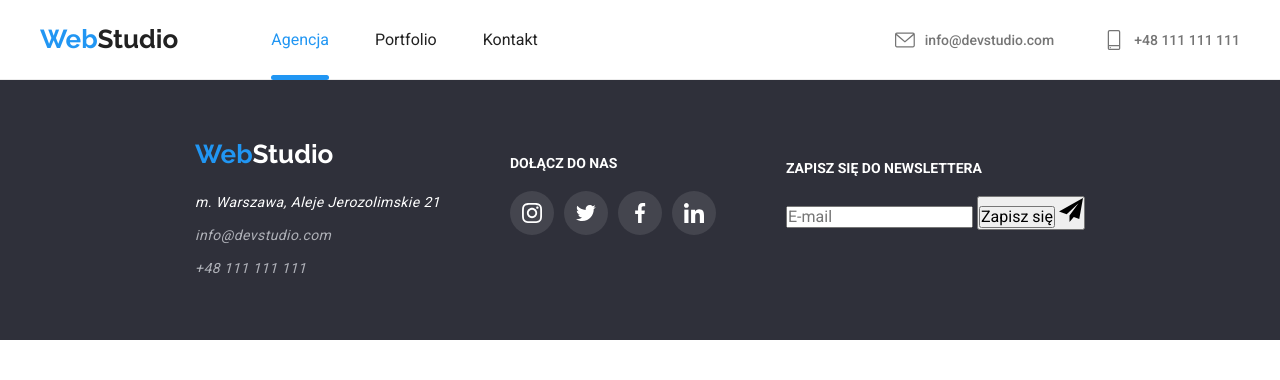
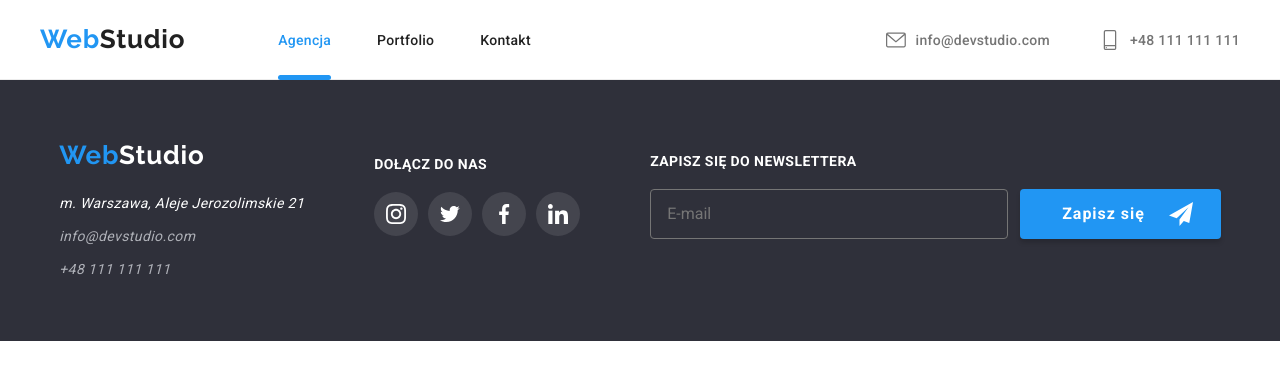
Before and after one commit to MartynLazarewicz/goit-markup-hw-07, a website: page index.html in a window 1280 px wide. Drawn offline with nearby package versions, Linux system fonts and the light colour scheme.

Commit message:
Finished refactoring footer and header component

```diff
--- a/index.html
+++ b/index.html
@@ -116,10 +116,18 @@
           </li>
           <li class="footer__item">
             <h4 class="footer__title">Zapisz się do newslettera</h4>
-            <form class="newsletter" action="" method="post">
-              <input type="email" name="email" id="email" required placeholder="E-mail" aria-label="email" />
-              <button class="newsletter__btn">
-                <input class="newsletter__btn--input" type="submit" value="Zapisz się" />
+            <form class="newsletter flex flex--ai-c flex--jc-c" action="" method="post">
+              <input
+                class="newsletter__input"
+                type="email"
+                name="email"
+                id="email"
+                required
+                placeholder="E-mail"
+                aria-label="email"
+              />
+              <button class="newsletter__btn flex flex--ai-c flex--jc-c">
+                <input class="newsletter__btn--submit" type="submit" value="Zapisz się" />
                 <svg width="24" height="24">
                   <use href="images/sprite.svg#send"></use>
                 </svg>
--- a/sass/_globals.scss
+++ b/sass/_globals.scss
@@ -13,7 +13,6 @@ body {
   font-weight: get-font-weight('standard');
   font-family: get-font-family('roboto'), sans-serif;
   color: get-color('primary');
-  //   background-color: get-color('primary', 0.5);
 }
 
 .container {
@@ -45,28 +44,28 @@ button {
 /* Helper classes */
 
 .pt {
-  padding-top: 94px;
+  padding-top: get-gapn('94');
 }
 .pb {
-  padding-bottom: 94px;
+  padding-bottom: get-gapn('94');
 }
 
 .py {
-  padding-top: 94px;
-  padding-bottom: 94px;
+  padding-top: get-gapn('94');
+  padding-bottom: get-gapn('94');
 }
 
 .mt {
-  margin-top: 94px;
+  margin-top: get-gapn('94');
 }
 
 .mb {
-  margin-bottom: 94px;
+  margin-bottom: get-gapn('94');
 }
 
 .my {
-  margin-top: 94px;
-  margin-bottom: 94px;
+  margin-top: get-gapn('94');
+  margin-bottom: get-gapn('94');
 }
 
 .flex {
--- a/sass/components/_footer.scss
+++ b/sass/components/_footer.scss
@@ -14,7 +14,7 @@
     font-size: get-font-size('14');
     font-weight: get-font-weight('bold');
     line-height: 16px;
-    letter-spacing: get-l-spacing('03');
+    letter-spacing: get-letter-spacing('03');
     color: get-color('white');
     padding-bottom: 20px;
     text-transform: uppercase;
@@ -24,8 +24,8 @@
     font-size: get-font-size('26');
     font-family: get-font-family('raleway'), sans-serif;
     font-weight: get-font-weight('bold');
-    letter-spacing: get-l-spacing('03');
-    line-height: get-l-height('31');
+    letter-spacing: get-letter-spacing('03');
+    line-height: get-line-height('31');
     color: get-color('white');
     margin-bottom: 20px;
     &--accent {
@@ -34,7 +34,7 @@
   }
 
   &__list {
-    gap: 70px;
+    gap: get-gapn('70');
   }
 }
 
@@ -42,20 +42,26 @@
   padding-top: 20px;
   &__list {
     flex-direction: column;
-    gap: 9px;
+    gap: get-gapn('9');
   }
   &__item {
     font-size: get-font-size('14');
-    line-height: 24px;
-    letter-spacing: 0.03em;
+    line-height: get-line-height('24');
+    letter-spacing: get-letter-spacing('03');
     color: get-color('white');
   }
 
   &__link {
     font-size: get-font-size('14');
-    line-height: 24px;
-    letter-spacing: 0.03em;
+    line-height: get-line-height('24');
+    letter-spacing: get-letter-spacing('03');
     color: get-color('light-gray');
+    transition: color 250ms cubic-bezier(0.4, 0, 0.2, 1);
+
+    &:hover,
+    &:focus {
+      color: get-color('accent');
+    }
   }
 }
 
@@ -64,7 +70,7 @@
     display: flex;
     align-items: center;
     justify-content: center;
-    gap: 10px;
+    gap: get-gapn('10');
   }
 
   &__link {
@@ -75,8 +81,53 @@
     fill: get-color('white');
     transition: background-color 250ms cubic-bezier(0.4, 0, 0.2, 1);
 
-    &:hover {
+    &:hover,
+    &:focus {
       background-color: get-color('accent');
     }
   }
 }
+
+.newsletter {
+  gap: get-gapn('12');
+
+  &__input {
+    color: get-color('secondary');
+    background-color: transparent;
+    border-radius: get-border-r('4');
+    height: 50px;
+    width: 358px;
+    padding-left: get-gapn('16');
+    border: 1px solid get-color('secondary');
+    transition: color 250ms cubic-bezier(0.4, 0, 0.2, 1), border 250ms cubic-bezier(0.4, 0, 0.2, 1);
+    outline: none;
+
+    &:focus {
+      border: 1px solid get-color('accent');
+    }
+    &:focus::placeholder {
+      color: get-color('accent');
+    }
+  }
+  &__btn {
+    gap: 24px;
+    padding: get-gapn('10') get-gapn('28') get-gapn('10') get-gapn('42');
+    border-radius: get-border-r('4');
+    border: 0;
+    box-shadow: 0px 4px 4px rgba(0, 0, 0, 0.15);
+    background-color: get-color('accent');
+    fill: get-color('white');
+    cursor: pointer;
+
+    &--submit {
+      font-size: get-font-size('16');
+      line-height: get-line-height('30');
+      font-weight: get-font-weight('bold');
+      letter-spacing: get-letter-spacing('06');
+      color: get-color('white');
+      background-color: transparent;
+      border: 0;
+      cursor: pointer;
+    }
+  }
+}
--- a/sass/components/_header.scss
+++ b/sass/components/_header.scss
@@ -8,28 +8,35 @@
 }
 
 .nav {
-  gap: 93px;
+  gap: get-gapn('93');
 
   &__logo {
     font-size: get-font-size('26');
     font-family: get-font-family('raleway'), sans-serif;
     font-weight: get-font-weight('bold');
-    letter-spacing: get-l-spacing('03');
-    line-height: get-l-height('31');
+    letter-spacing: get-letter-spacing('03');
+    line-height: get-line-height('31');
     &--accent {
       color: get-color('accent');
     }
   }
 
   &__list {
-    gap: 46px;
+    gap: get-gapn('46');
   }
 
   &__link {
     position: relative;
+    font-size: get-font-size('14');
+    font-weight: get-font-weight('light');
+    font-family: get-font-family('roboto'), sans-serif;
+    line-height: get-line-height('16');
+    letter-spacing: get-letter-spacing('02');
+    color: get-color('primary');
     transition: color 250ms cubic-bezier(0.4, 0, 0.2, 1);
 
-    &:hover {
+    &:hover,
+    &:focus {
       color: get-color('accent');
     }
 
@@ -37,16 +44,17 @@
       position: absolute;
       content: '';
       display: block;
-      top: 45px;
+      top: 43px;
       right: 0;
       width: 0;
       height: 5px;
       background-color: get-color('accent');
-      border-radius: 4px;
+      border-radius: get-border-r('4');
       transition: width 250ms cubic-bezier(0.4, 0, 0.2, 1);
     }
 
-    &:hover::after {
+    &:hover::after,
+    &:focus::after {
       width: 100%;
       left: 0;
     }
@@ -58,12 +66,12 @@
         position: absolute;
         content: '';
         display: block;
-        top: 45px;
+        top: 43px;
         right: 0;
         width: 100%;
         height: 5px;
         background-color: get-color('accent');
-        border-radius: 4px;
+        border-radius: get-border-r('4');
       }
     }
   }
@@ -77,12 +85,15 @@
     fill: get-color('secondary');
     font-size: get-font-size('14');
     font-weight: get-font-weight('light');
-    gap: 10px;
+    line-height: get-line-height('16');
+    letter-spacing: get-letter-spacing('02');
+    gap: get-gapn('10');
     transition-property: color, fill;
     transition-duration: 250ms;
     transition-timing-function: cubic-bezier(0.4, 0, 0.2, 1);
 
-    &:hover {
+    &:hover,
+    &:focus {
       color: get-color('accent');
       fill: get-color('accent');
     }
--- a/sass/utils/_functions.scss
+++ b/sass/utils/_functions.scss
@@ -9,16 +9,47 @@
   @if map-has-key($font-weight, $fontw) {
     @return (map-get($font-weight, $fontw));
   }
+  @return 900;
 }
 
 @function get-font-family($fontf) {
   @if map-has-key($font-family, $fontf) {
     @return (map-get($font-family, $fontf));
   }
+  @return 'arial', sans-serif;
 }
 
 @function get-font-size($fonts) {
   @if map-has-key($font-size, $fonts) {
     @return (map-get($font-size, $fonts));
   }
+  @return 60px;
 }
+
+@function get-letter-spacing($l-spacing) {
+  @if map-has-key($letter-spacing, $l-spacing) {
+    @return (map-get($letter-spacing, $l-spacing));
+  }
+  @return 1em;
+}
+
+@function get-line-height($l-height) {
+  @if map-has-key($line-height, $l-height) {
+    @return (map-get($line-height, $l-height));
+  }
+  @return 3;
+}
+
+@function get-gapn($gap) {
+  @if map-has-key($gapn, $gap) {
+    @return (map-get($gapn, $gap));
+  }
+  @return 200px;
+}
+
+@function get-border-r($border) {
+  @if map-has-key($border-r, $border) {
+    @return (map-get($border-r, $border));
+  }
+  @return 50%;
+}
--- a/sass/utils/_variables.scss
+++ b/sass/utils/_variables.scss
@@ -1,5 +1,3 @@
-/* Colors */
-
 $colors: (
   'primary': #212121,
   'secondary': #757575,
@@ -11,20 +9,12 @@ $colors: (
   'white': #ffffff,
 );
 
-/* Colors */
-
-/* Font weight */
-
 $font-weight: (
   'standard': 400,
   'light': 500,
   'bold': 700,
   'xbold': 900,
 );
-
-/* Font weight */
-
-/* Font size */
 
 $font-size: (
   '12': 12px,
@@ -36,13 +26,54 @@ $font-size: (
   '44': 44px,
 );
 
-/* Font size */
-
-/* font family */
-
 $font-family: (
   'roboto': Roboto,
   'raleway': Raleway,
 );
 
-/* font family */
+$letter-spacing: (
+  '01': 0.01em,
+  '02': 0.02em,
+  '03': 0.03em,
+  '06': 0.06em,
+);
+
+$line-height: (
+  '16': 1rem,
+  '19': 1.1875rem,
+  '24': 1.5rem,
+  '26': 1.625rem,
+  '28': 1.75rem,
+  '30': 1.875rem,
+  '31': 1.938rem,
+  '36': 2.25rem,
+  '42': 2.625rem,
+  '60': 3.75rem,
+);
+
+$gapn: (
+  '6': 6px,
+  '7': 7px,
+  '8': 8px,
+  '9': 9px,
+  '10': 10px,
+  '12': 12px,
+  '16': 16px,
+  '20': 20px,
+  '22': 22px,
+  '24': 24px,
+  '28': 28px,
+  '30': 30px,
+  '41': 41px,
+  '42': 42px,
+  '46': 46px,
+  '50': 50px,
+  '60': 60px,
+  '70': 70px,
+  '93': 93px,
+  '94': 94px,
+);
+
+$border-r: (
+  '4': 4px,
+);
```
Also changed, not shown: portfolio.html (+12 -4 lines), css/main.css, 1 other file.
